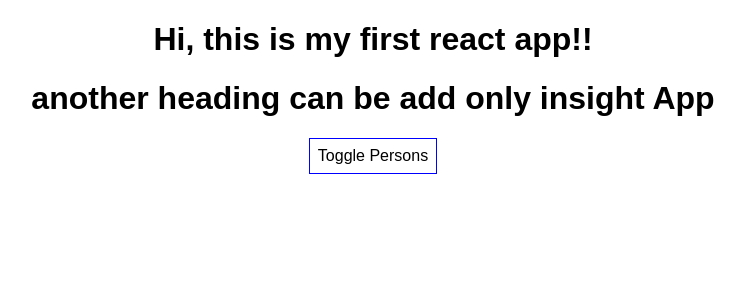
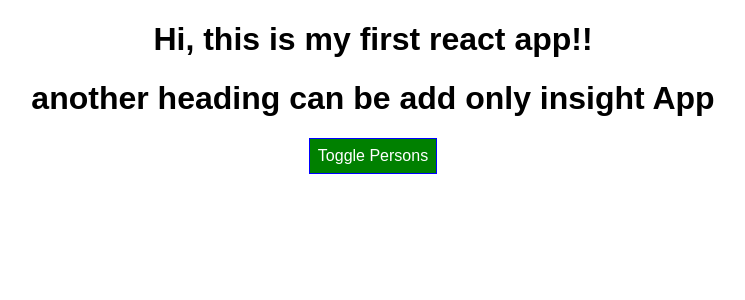
Before and after one commit to twolak88/react-styling, a React (Create React App) app: page / in a window 1280 px wide. Shown: the top 300 px of the page, without its empty margins (267-1012 px from the left). Built offline with nearby package versions, Linux system fonts and the light colour scheme.

Commit message:
Setting Styles Dynamically

```diff
--- a/src/App.js
+++ b/src/App.js
@@ -42,7 +42,8 @@
 
   render() {
     const buttonStyle = {
-      backgroundColor: 'white',
+      backgroundColor: 'green',
+      color: 'white',
       font: 'inherit',
       border: '1px solid blue',
       padding: '8px',
@@ -64,6 +65,8 @@
           })}
         </div>
       );
+
+      buttonStyle.backgroundColor = 'red';
     }
 
     return (
```
